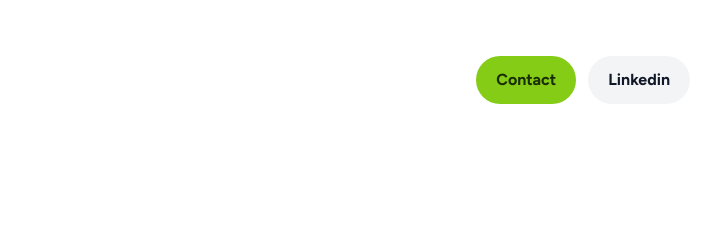
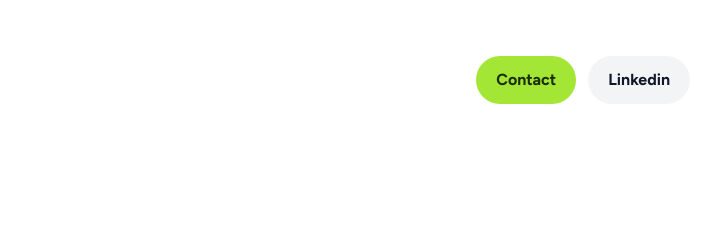
Before and after one commit to razvantirboaca/helloraz, an Eleventy site: page src/index.njk in a window 1280 px wide. Shown: the top 237 px of the page, 374-1089 px from the left. Built offline with nearby package versions, Linux system fonts and the light colour scheme; Eleventy itself is replaced by a stand-in of ours; files that its build step writes are made by us from their sources.

Commit message:
Fix: Updates button style

```diff
--- a/src/index.njk
+++ b/src/index.njk
@@ -8,7 +8,7 @@ layout: base
             <img src="/assets/images/raz.jpg" alt="Raz Tirboaca" width="48" class="md:w-16 shadow-sm rounded-full">
         </figure>
         <div class="flex flex-nowrap items-center gap-3">
-            <a href="https://mkg729oou2v.typeform.com/to/KFWQXUgU" target="_blank" class="px-4 py-2.5 md:px-5 md:py-3 font-bold bg-lime-500 text-lime-950 hover:bg-lime-400 rounded-full transition" title="Send me an email">Contact</a>
+            <a href="https://mkg729oou2v.typeform.com/to/KFWQXUgU" target="_blank" class="px-4 py-2.5 md:px-5 md:py-3 font-bold bg-lime-400 text-lime-950 hover:bg-lime-500 rounded-full transition" title="Send me an email">Contact</a>
             <a href="https://www.linkedin.com/in/razvantirboaca/" target="_blank" class="px-4 py-2.5 md:px-5 md:py-3 font-bold bg-gray-100 hover:bg-gray-200 rounded-full transition" title="Visit my Linkedin profile">Linkedin</a>
         </div>
     </nav>
```
